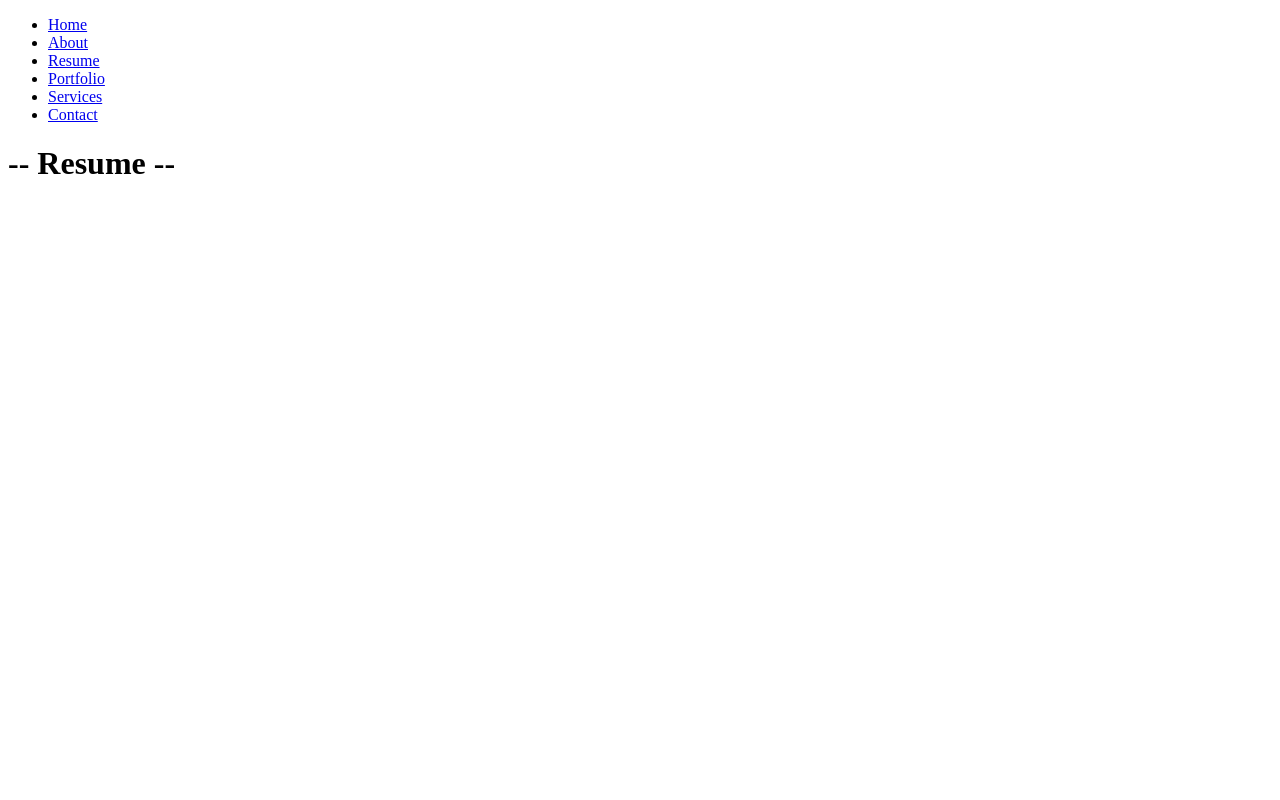
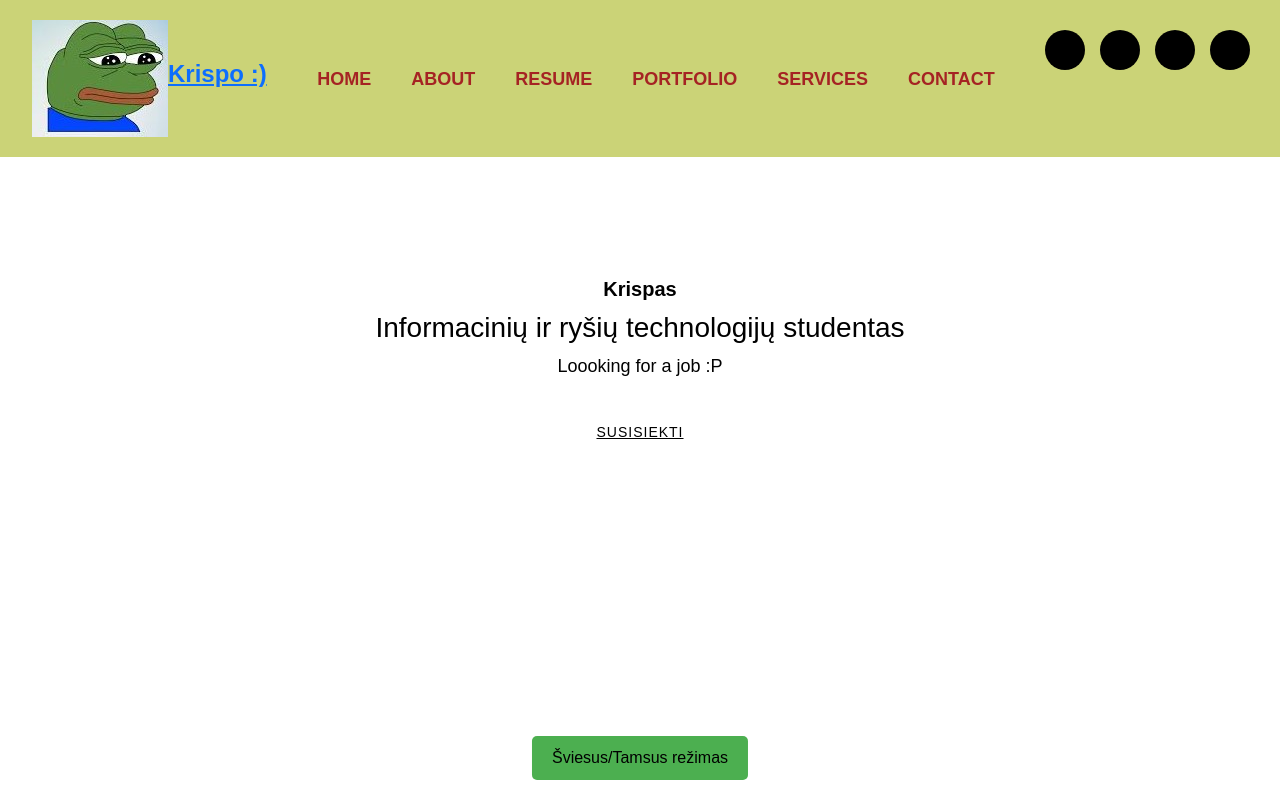
Before and after one commit to Krispasss/HTML_Skriptinis, a plain HTML site: page resume.html in a window 1280 px wide. Drawn offline with nearby package versions, Linux system fonts and the light colour scheme.

Commit message:
Lab9
Puslapio grazinimas, CSS ir JS pridejimas

```diff
--- /dev/null
+++ b/functions.js
@@ -0,0 +1,16 @@
+// Surandame mygtuką ir pridėtą funkciją
+const themeToggleButton = document.getElementById('theme-toggle');
+const body = document.body;
+
+// Funkcija perjungti temą
+themeToggleButton.addEventListener('click', () => {
+    // Perjungti 'dark-theme' klasę
+    body.classList.toggle('dark-theme');
+
+    // Keisti mygtuko tekstą
+    if (body.classList.contains('dark-theme')) {
+        themeToggleButton.textContent = 'Šviesus režimas';
+    } else {
+        themeToggleButton.textContent = 'Tamsus režimas';
+    }
+});
--- /dev/null
+++ b/main.css
@@ -0,0 +1,186 @@
+
+
+
+/*--------------------------------------------------------------
+# Hero Section
+--------------------------------------------------------------*/
+.hero {
+    width: 100%;
+    min-height: 30vh;
+    position: relative;
+    padding: 120px 0 60px 0;
+    display: flex;
+    align-items: center;
+  }
+
+  .hero h2 {
+    margin: 0 0 10px 0;
+    font-size: 20px;
+    font-weight: 700;
+  }
+
+  .hero h2 {
+    position: relative;
+    z-index: 1;
+    padding: 0 5px;
+    display: inline-block;
+  }
+
+
+  .hero p {
+    color: color-mix(in srgb, var(--default-color), transparent 30%);
+    margin-bottom: 30px;
+    font-size: 18px;
+  }
+
+  @media (max-width: 768px) {
+    .hero h2 {
+      font-size: 32px;
+    }
+  }
+
+  .hero .btn-get-started {
+    color: var(--contrast-color);
+    background: var(--accent-color);
+    font-weight: 400;
+    font-size: 14px;
+    display: inline-block;
+    padding: 12px 40px;
+    border-radius: 4px;
+    transition: 0.5s;
+    text-transform: uppercase;
+    letter-spacing: 1px;
+  }
+
+  .hero .btn-get-started:hover {
+    background-color: color-mix(in srgb, var(--accent-color) 90%, white 10%);
+  }
+
+
+  /*  navigation menu */
+
+
+  * {
+    -webkit-box-sizing: border-box;
+    -moz-box-sizing: border-box;
+    box-sizing: border-box;
+    margin: 0;
+    padding: 0;
+  }
+
+  body {
+    font-family: sans-serif
+
+  }
+
+  ul {
+    position: absolute;
+    color: var(--nav-color);
+    top: 50%;
+    left: 50%;
+    transform: translate(-50%, -50%);
+    display: flex;
+    li {
+      list-style: none;
+      a {
+        position: relative;
+        display: block;
+        text-transform: uppercase;
+        margin: 20px 0;
+        padding: 10px 20px;
+        text-decoration: none;
+        color: #a52323;
+        font-family: sans-serif;
+        font-size: 18px;
+        font-weight: 600;
+        transition: .5s;
+        z-index: 1;
+        &:before {
+          content: '';
+          position: absolute;
+          top: 0;
+          left: 0;
+          width: 100%;
+          height: 100%;
+          border-top: 2px solid #262626;
+          border-bottom: 2px solid #262626;
+          transform: scaleY(2);
+          opacity: 0;
+          transition: .3s;
+        }
+        &:after {
+          content: '';
+          position: absolute;
+          top: 2px;
+          left: 0;
+          width: 100%;
+          height: 100%;
+          background-color: #ea6363;
+          transform: scale(0);
+          opacity: 0;
+          transition: .3s;
+          z-index: -1;
+        }
+        &:hover {
+          color: #1c1c1c;
+          &:before {
+            transform: scaleY(1);
+            opacity: 1;
+          }
+          &:after {
+            transform: scaleY(1);
+            opacity: 1;
+          }
+        }
+      }
+    }
+  }
+
+  #header {
+    background-color: rgb(203, 211, 119);
+    padding: 20px;
+
+
+  }
+
+
+
+  /* Socialiniai tinklai*/
+
+  .header-social-links {
+    display: flex; /* Rodo ikonas vienoje eilutėje */
+    gap: 15px; /* Tarpas tarp ikonų */
+    position: absolute; /* Leis nustatyti poziciją kampe */
+    top: 10px; /* Atstumas nuo viršaus */
+    right: 10px; /* Atstumas nuo dešinio krašto */
+}
+
+.header-social-links a {
+    color: #cd4040; /* Ikonų spalva */
+    background-color: black; /* Pašalina foną */
+    padding: 8px;
+    border-radius: 50%;
+    text-align: center;
+    width: 40px;
+    height: 40px;
+    display: flex;
+    justify-content: center;
+    align-items: center;
+    text-decoration: none;
+    transition: background-color 0.3s ease;
+}
+
+.header-social-links a:hover {
+    background-color: #cd25a3; /* Pakeičia foną užvedus pelę */
+}
+
+/* Jei nori, kad ikonos būtų didesnės */
+.header-social-links a i {
+    font-size: 20px;
+    transition: color 0.3s ease; /* Perėjimas spalvai užvedus pelę */
+}
+
+/* Užvedus pelę, pakeičia ikonų spalvą */
+.header-social-links a:hover i {
+    color: #fff; /* Pakeičia ikonų spalvą užvedus pelę */
+}
--- /dev/null
+++ b/resume.css
@@ -0,0 +1,42 @@
+:root {
+    --background-color: #ffffff; /* Šviesus fonas */
+    --text-color: #000000;      /* Šviesus tekstas */
+    --button-color: #4CAF50;    /* Mygtuko spalva */
+}
+
+.dark-theme {
+    --background-color: #121212; /* Tamsus fonas */
+    --text-color: #ffffff;       /* Tamsus tekstas */
+    --button-color: #bb86fc;     /* Tamsus mygtuko spalva */
+}
+
+
+body {
+    background-color: var(--background-color);
+    color: var(--text-color);
+    transition: background-color 0.3s, color 0.3s;
+}
+
+.theme-button {
+    background-color: var(--button-color);
+    color: var(--text-color);
+    padding: 10px 20px;
+    border: none;
+    border-radius: 5px;
+    cursor: pointer;
+    font-size: 16px;
+    transition: background-color 0.3s, color 0.3s;
+}
+
+
+body {
+    position: relative; /* Užtikrina, kad mygtukas laikysis pagal puslapį */
+    min-height: 100vh;
+}
+
+.theme-button {
+    position: absolute;
+    bottom: 20px;
+    left: 50%;
+    transform: translateX(-50%);
+}
--- a/resume.html
+++ b/resume.html
@@ -3,9 +3,29 @@
 <head>
   <meta charset="UTF-8">
   <meta name="viewport" content="width=device-width, initial-scale=1.0">
-  <title>Document</title>
+  <title>Kontaktai</title>
+
+  <link rel="stylesheet" href="https://cdn.jsdelivr.net/npm/bootstrap@5.3.0/dist/css/bootstrap.min.css">
+  <link href="https://fonts.googleapis.com/css2?family=Roboto:wght@400;700&display=swap" rel="stylesheet">
+  <link rel="stylesheet" href="styles.css">
+  <link rel="stylesheet" href="main.css">
+  <link rel="stylesheet" href="resume.css">
+
+
 </head>
-<body>
+<body class="contact-page">
+
+  <header id="header" class="header d-flex align-items-center sticky-top">
+    <div class="container-fluid position-relative d-flex align-items-center justify-content-between">
+
+      <a href="index.html" class="logo d-flex align-items-center me-auto me-xl-0">
+        <!-- Uncomment the line below if you also wish to use an image logo -->
+        <img src="assets/nuotraukos/pepe1.jpg" alt="">
+        <i class="bi bi-camera"></i>
+        <h1 class="sitename">Krispo :)</h1>
+      </a>
+
+      <nav id="navmenu" class="navmenu">
         <ul>
           <li><a href="index.html" class="active">Home<br></a></li>
           <li><a href="about.html">About</a></li>
@@ -14,8 +34,47 @@
           <li><a href="services.html">Services</a></li>
           <li><a href="contact.html">Contact</a></li>
         </ul>
+        <i class="mobile-nav-toggle d-xl-none bi bi-list"></i>
+      </nav>
 
-  <h1> -- Resume -- </h1>
+      <div class="header-social-links">
+        <a href="#" class="twitter"><i class="bi bi-twitter-x"></i></a>
+        <a href="#" class="facebook"><i class="bi bi-facebook"></i></a>
+        <a href="#" class="instagram"><i class="bi bi-instagram"></i></a>
+        <a href="#" class="linkedin"><i class="bi bi-linkedin"></i></a>
+      </div>
+
+    </div>
+  </header>
+
+  <main class="main">
+      <!-- Vidurys apie mane -->
+      <section id="hero" class="hero section">
+
+        <div class="container">
+          <div class="row justify-content-center">
+            <div class="col-lg-6 text-center" data-aos="fade-up" data-aos-delay="100">
+              <h2>Krispas </h2>
+              <h3>Informacinių ir ryšių technologijų studentas</h3>
+              <p>Loooking for a job :P</p>
+              <a href="contact.html" class="btn-get-started">Susisiekti<br></a>
+            </div>
+          </div>
+        </div>
+
+      </section><!-- /Hero Section -->
+
+<div>
+    <button id="theme-toggle" class="theme-button">Šviesus/Tamsus režimas</button>
+</div>
+
+
+  <script src="functions.js"></script>
+
+
+
+
+
 
 </body>
 </html>
--- /dev/null
+++ b/styles.css
@@ -0,0 +1,17 @@
+h1 {
+    font-family: 'Aharoni', sans-serif; /* Šriftas */
+    font-size: 24px; /* Dydis */
+    font-weight: 700; /* Storis */
+  }
+
+h2 {
+    font-family: 'Broadway', sans-serif; /* Šriftas */
+    font-size: 24px; /* Dydis */
+    font-weight: 700; /* Storis */
+  }
+
+  p {
+    font-family: 'Bauhaus 93', sans-serif;
+    font-size: 16px;
+    font-weight: 400;
+  }
```
Also changed, not shown: contact.html (+37 -2 lines), index.html (+53 -39 lines), services.html (+4 -5 lines), assets/nuotraukos/pepe1.jpg (added). Lines whose indentation alone changed are shown as unchanged.
